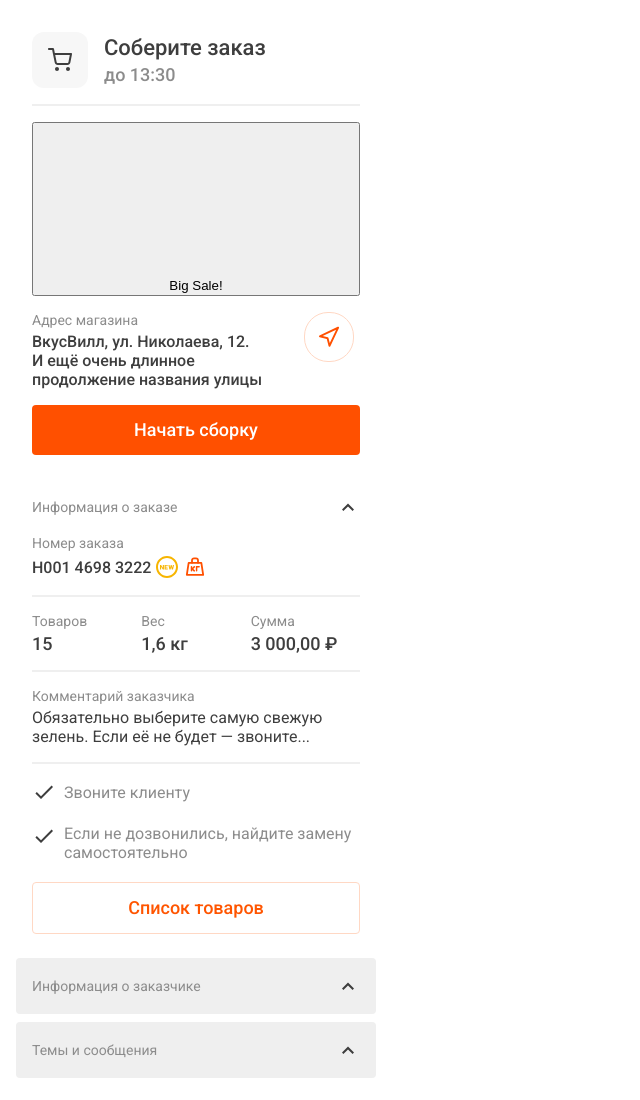
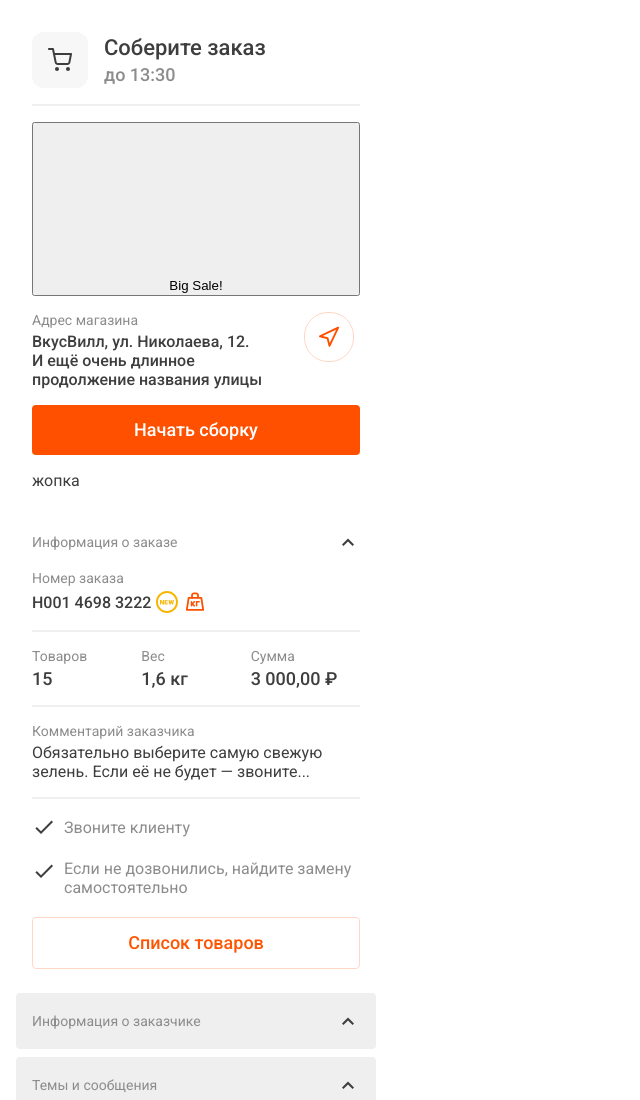
Before and after one commit to b0b3r/b0b3r.github.io, a plain HTML site: page index.html in a window 1280 px wide. Shown: the top 1100 px of the page, without its empty margins (0-640 px from the left). Drawn offline with nearby package versions, Linux system fonts and the light colour scheme.

Commit message:
Update index.html

```diff
--- a/index.html
+++ b/index.html
@@ -73,6 +73,9 @@
 
 
 <div id="button_primary">Начать сборку</div>
+
+
+ жопка
 
 
 </div>
```
